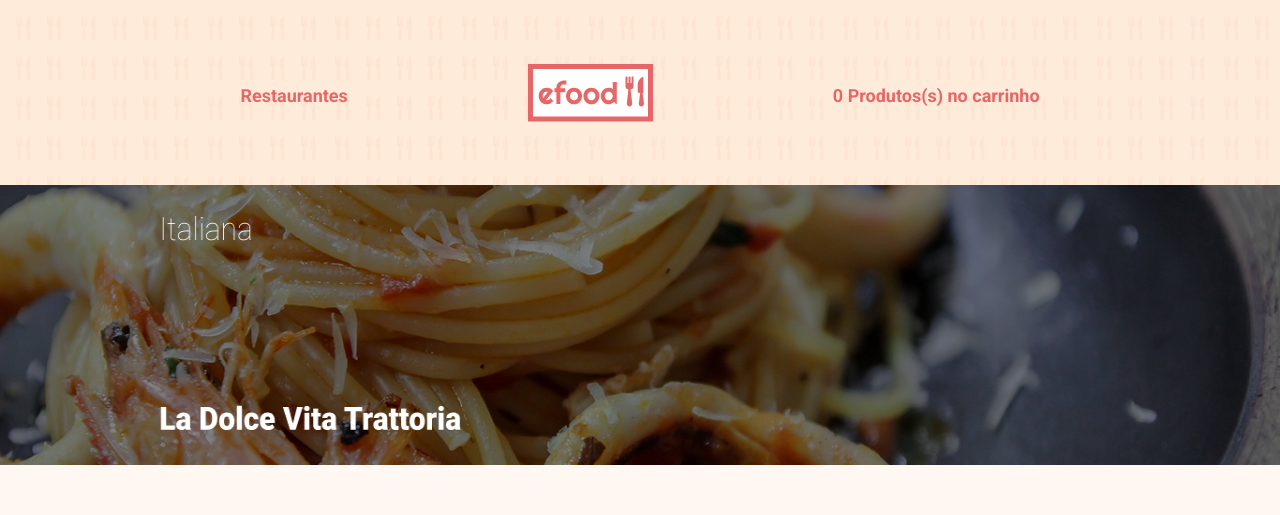
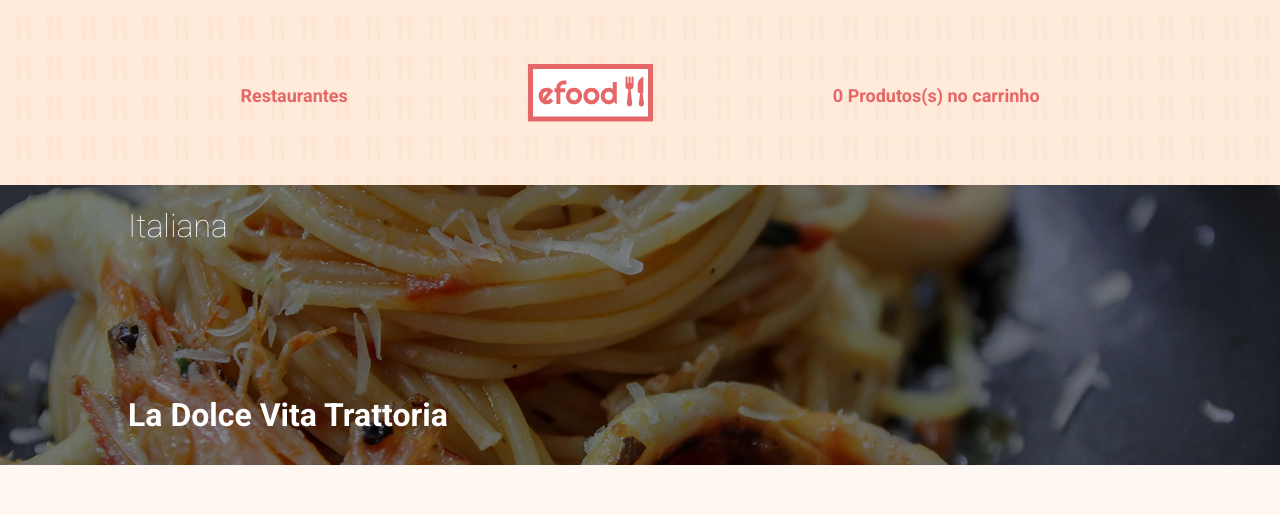
Before and after one commit to Adriano-04/e-food, a React (Vite) app: page /perfil/1 in a window 1280 px wide. Shown: the top 515 px of the page. Built offline with nearby package versions, Linux system fonts and the light colour scheme; no server answers.

Commit message:
parte 2 finalizada

```diff
--- a/src/components/HeaderPerfil/index.tsx
+++ b/src/components/HeaderPerfil/index.tsx
@@ -1,7 +1,7 @@
-import { Header, HeaderItems, Imagem, Textos } from "./style";
+import { Header, HeaderItems, Hero, Textos, TextoTitulo, TextoTituloPrincipal } from "./style";
 import HeroImg from '../../assets/images/fundo.png'
 import logoImg from '../../assets/images/logo.svg'
-import apresentacao from '../../assets/images/apresentacao.png'
+import apresentacao from '../../assets/images/imagem_de_fundo.png'
 
 const HeaderPerfil = () => (
 
@@ -21,7 +21,14 @@ const HeaderPerfil = () => (
             </li>
         </HeaderItems>
     </Header>
-    <Imagem src={apresentacao} alt="La dolce" />
+        <Hero style={{ background: `url(${apresentacao})`}}>
+            <div className="container">
+                <TextoTitulo>
+                    Italiana
+                </TextoTitulo>
+                <TextoTituloPrincipal>La Dolce Vita Trattoria</TextoTituloPrincipal>
+            </div>
+        </Hero>
     </>
 )
 
--- a/src/components/HeaderPerfil/style.ts
+++ b/src/components/HeaderPerfil/style.ts
@@ -28,7 +28,22 @@ export const Textos = styled.p`
     }
 `
 
-export const Imagem = styled.img`
+export const TextoTitulo = styled.h2`
+    color: ${Cores.branco};
+    font-size: 32px;
+    font-weight: 100;
+    line-height: 32px;
+    position: absolute;
+    top: 25px;
+`
+
+export const TextoTituloPrincipal = styled(TextoTitulo)`
+    font-weight: bold;
+    top: 214px;
+`
+
+export const Hero = styled.div`
+    position: relative;
     height: 280px;
     width: 100%;
     margin-bottom: 60px;
--- a/src/components/Modal/index.tsx
+++ b/src/components/Modal/index.tsx
@@ -6,6 +6,13 @@ type Props = {
     prato?: Restaurante['cardapio'][0]
     fechar: () => void
 }
+
+export const formataPrecos = (preco = 0) => {
+    return new Intl.NumberFormat('pt-BR', {
+      style: 'currency',
+      currency: 'BRL'
+    }).format(preco)
+  }
 
 const ModalPerfil = ({ fechar, prato}: Props) => {
 
@@ -20,7 +27,7 @@ const ModalPerfil = ({ fechar, prato}: Props) => {
             <br />
             Serve: {prato?.porcao}
             </Texto>
-            <Button>Adicionar ao carrinho - R$ {prato?.preco}</Button>
+            <Button>Adicionar ao carrinho - {formataPrecos(prato?.preco)}</Button>
         </div>
         </Modal>
         <Overlay onClick={fechar}></Overlay>
--- a/src/pages/Home/index.tsx
+++ b/src/pages/Home/index.tsx
@@ -14,7 +14,7 @@ export type Restaurante = {
     cardapio:
     {
         foto: string
-        preco: string
+        preco: number
         id: number
         nome: string
         descricao: string
--- a/src/style.ts
+++ b/src/style.ts
@@ -19,6 +19,12 @@ export const GlobalStyle = createGlobalStyle`
     body {
         background-color: ${Cores.fundo};
     }
+
+    .container {
+        max-width: 1024px;
+        width: 100%;
+        margin: 0 auto;
+    }
 `
 
 export const Container = styled.div`
```
Also changed, not shown: src/assets/images/apresentacao.png (deleted), src/assets/images/imagem_de_fundo.png (added).
